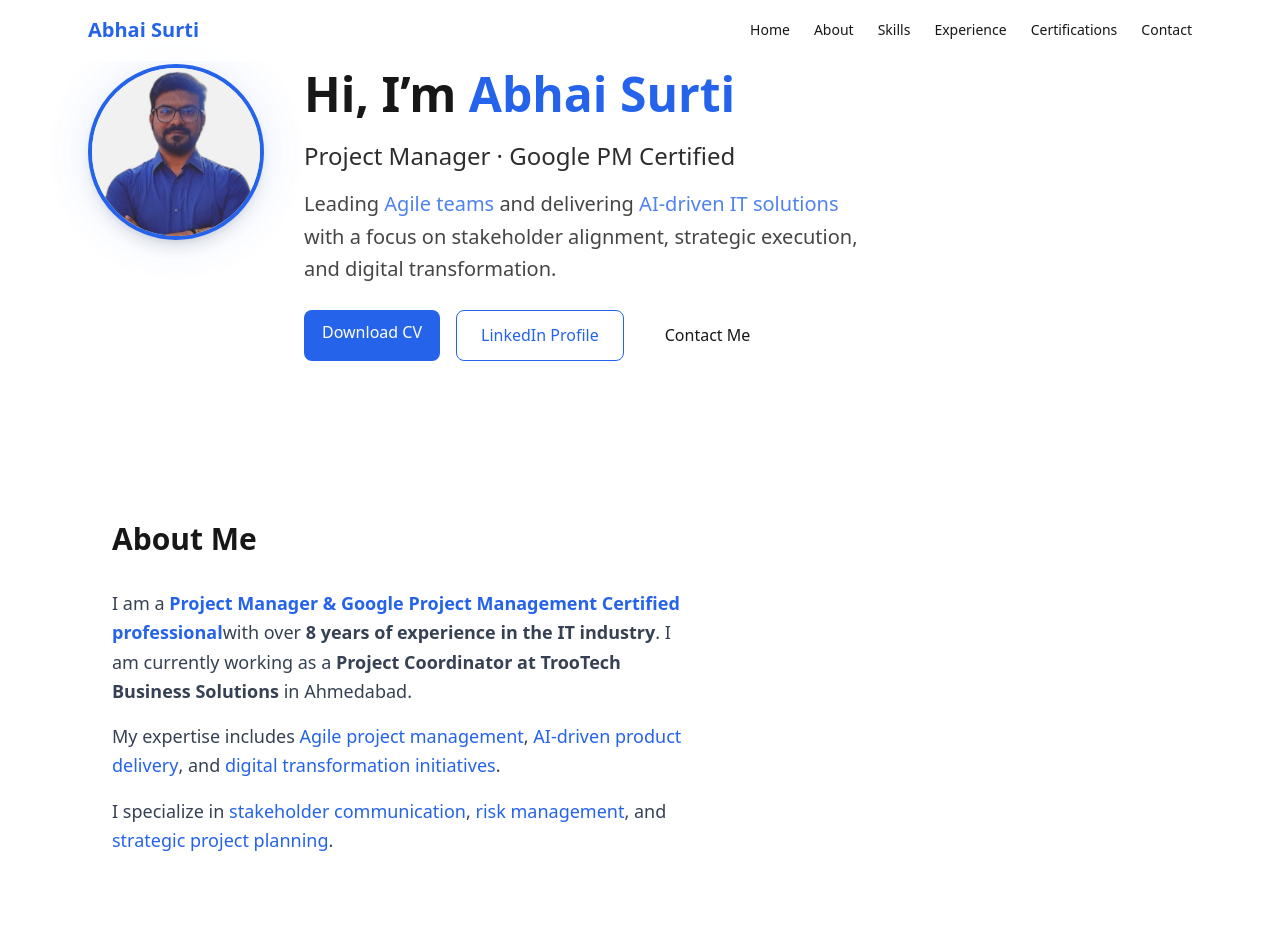
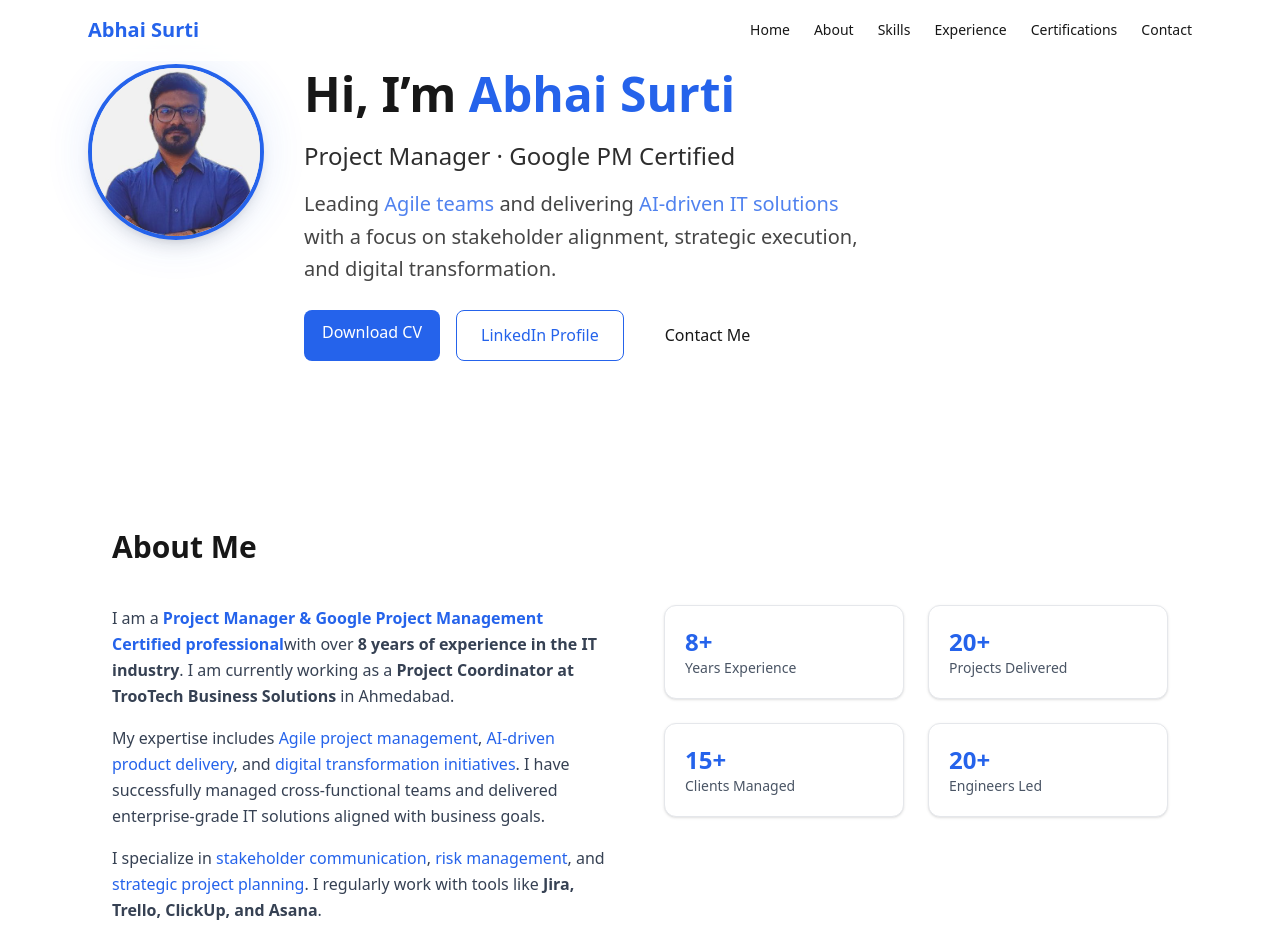
Before and after one commit to surtiabhai007-cmyk/abhai-portfolio, a Next.js app: page / in a window 1280 px wide. Shown: the top 952 px of the page. Built offline with nearby package versions, Linux system fonts and the light colour scheme.

Commit message:
Update About.js

```diff
--- a/components/About.js
+++ b/components/About.js
@@ -1,31 +1,67 @@
 export default function About() {
   return (
-    <section id="about" className="py-12">
+    <section id="about" className="py-14">
       <div className="max-w-6xl mx-auto px-6">
 
-        <h2 className="text-3xl font-bold mb-8">
+        <h2 className="text-3xl font-bold mb-10">
           About Me
         </h2>
 
-        <div className="max-w-xl leading-relaxed text-base md:text-lg text-gray-700">
+        <div className="grid md:grid-cols-2 gap-12 items-start">
 
-          <p>
-            I am a <strong className="text-primary">Project Manager & Google Project Management Certified professional</strong>
-            with over <strong>8 years of experience in the IT industry</strong>.
-            I am currently working as a <strong>Project Coordinator at TrooTech Business Solutions</strong> in Ahmedabad.
-          </p>
+          {/* Left Content */}
+          <div className="text-gray-700 leading-relaxed space-y-4">
 
-          <p className="mt-4">
-            My expertise includes <span className="text-primary font-medium">Agile project management</span>,
-            <span className="text-primary font-medium"> AI-driven product delivery</span>, and
-            <span className="text-primary font-medium"> digital transformation initiatives</span>.
-          </p>
+            <p>
+              I am a <span className="text-primary font-semibold">
+              Project Manager & Google Project Management Certified professional</span>
+              with over <strong>8 years of experience in the IT industry</strong>.
+              I am currently working as a <strong>Project Coordinator at
+              TrooTech Business Solutions</strong> in Ahmedabad.
+            </p>
 
-          <p className="mt-4">
-            I specialize in <span className="text-primary font-medium">stakeholder communication</span>,
-            <span className="text-primary font-medium"> risk management</span>, and
-            <span className="text-primary font-medium"> strategic project planning</span>.
-          </p>
+            <p>
+              My expertise includes <span className="text-primary">Agile project management</span>,
+              <span className="text-primary"> AI-driven product delivery</span>,
+              and <span className="text-primary"> digital transformation initiatives</span>.
+              I have successfully managed cross-functional teams and delivered
+              enterprise-grade IT solutions aligned with business goals.
+            </p>
+
+            <p>
+              I specialize in <span className="text-primary">stakeholder communication</span>,
+              <span className="text-primary"> risk management</span>, and
+              <span className="text-primary"> strategic project planning</span>.
+              I regularly work with tools like <strong>Jira, Trello, ClickUp,
+              and Asana</strong>.
+            </p>
+
+          </div>
+
+          {/* Right Highlights */}
+          <div className="grid grid-cols-2 gap-6">
+
+            <div className="p-5 rounded-xl border border-gray-200 bg-white shadow-sm">
+              <p className="text-2xl font-bold text-primary">8+</p>
+              <p className="text-sm text-gray-600">Years Experience</p>
+            </div>
+
+            <div className="p-5 rounded-xl border border-gray-200 bg-white shadow-sm">
+              <p className="text-2xl font-bold text-primary">20+</p>
+              <p className="text-sm text-gray-600">Projects Delivered</p>
+            </div>
+
+            <div className="p-5 rounded-xl border border-gray-200 bg-white shadow-sm">
+              <p className="text-2xl font-bold text-primary">15+</p>
+              <p className="text-sm text-gray-600">Clients Managed</p>
+            </div>
+
+            <div className="p-5 rounded-xl border border-gray-200 bg-white shadow-sm">
+              <p className="text-2xl font-bold text-primary">20+</p>
+              <p className="text-sm text-gray-600">Engineers Led</p>
+            </div>
+
+          </div>
 
         </div>
 
```
